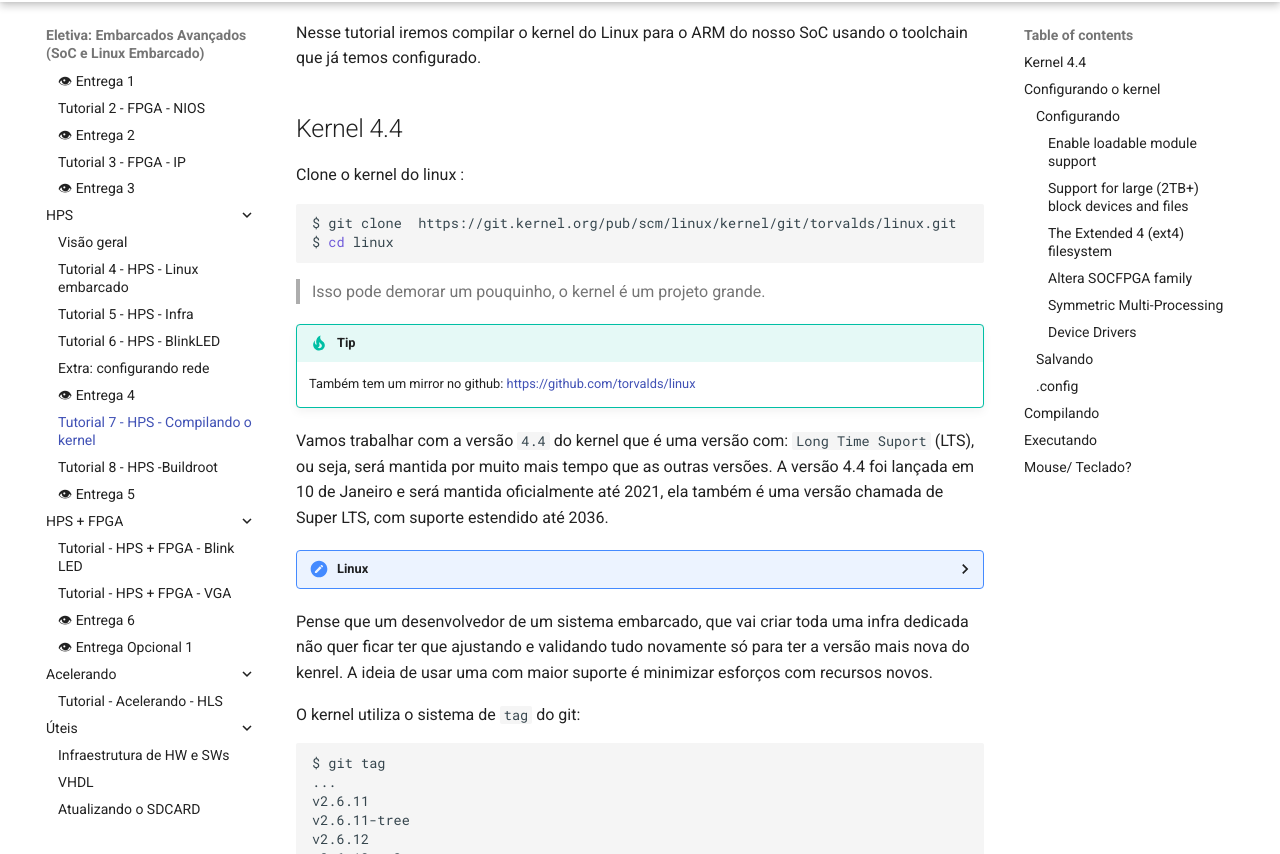
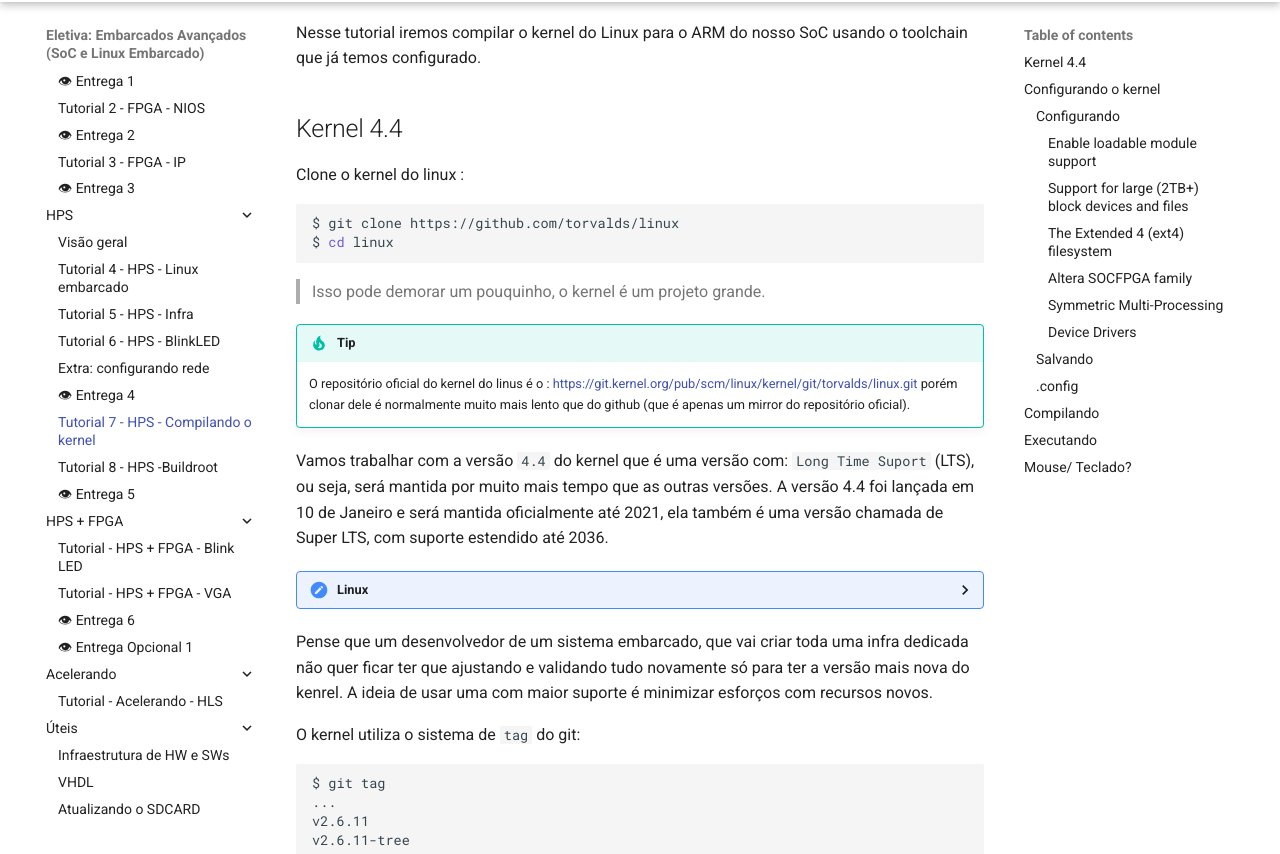
Before and after one commit to Insper/Embarcados-Avancados, an MkDocs documentation site: the page built from docs-src/Tutorial-HPS-Kernel.md, in a window 1280 px wide and 900 px high, scrolled down 825 px, cut to the strip 46-900 px from the top of the window. Built offline with MkDocs 1.6.1 and Material for MkDocs 9.7.7, drawn with Linux system fonts in a browser that asks for light colours; emoji names are drawn with the system emoji font; comment, search, counter and statistics services are not loaded.

Commit message:
melhorias, links, ..

````diff
--- a/docs-src/Tutorial-HPS-Kernel.md
+++ b/docs-src/Tutorial-HPS-Kernel.md
@@ -13,14 +13,14 @@
 Clone o kernel do linux :
 
 ``` bash
-$ git clone  https://git.kernel.org/pub/scm/linux/kernel/git/torvalds/linux.git
+$ git clone https://github.com/torvalds/linux
 $ cd linux
 ```
 
 > Isso pode demorar um pouquinho, o kernel é um projeto grande.
 
 !!! tip
-    Também tem um mirror no github: https://github.com/torvalds/linux
+    O repositório oficial do kernel do linus é o : https://git.kernel.org/pub/scm/linux/kernel/git/torvalds/linux.git porém clonar dele é normalmente muito mais lento que do github (que é apenas um mirror do repositório oficial).
 
 Vamos trabalhar com a versão `4.4` do kernel que é uma versão com: `Long Time Suport` (LTS), ou seja, será mantida por muito mais tempo que as outras versões. A versão 4.4 foi lançada em 10 de Janeiro e será mantida oficialmente até 2021, ela também é uma versão chamada de Super LTS, com suporte estendido até 2036.
 
````
Also changed, not shown: docs-src/Tutorial-HPS-Buildroot.md (+1 -1 lines), docs-src/Tutorial-HPS-FPGA-BlinkLED.md (+1 -1 lines).
